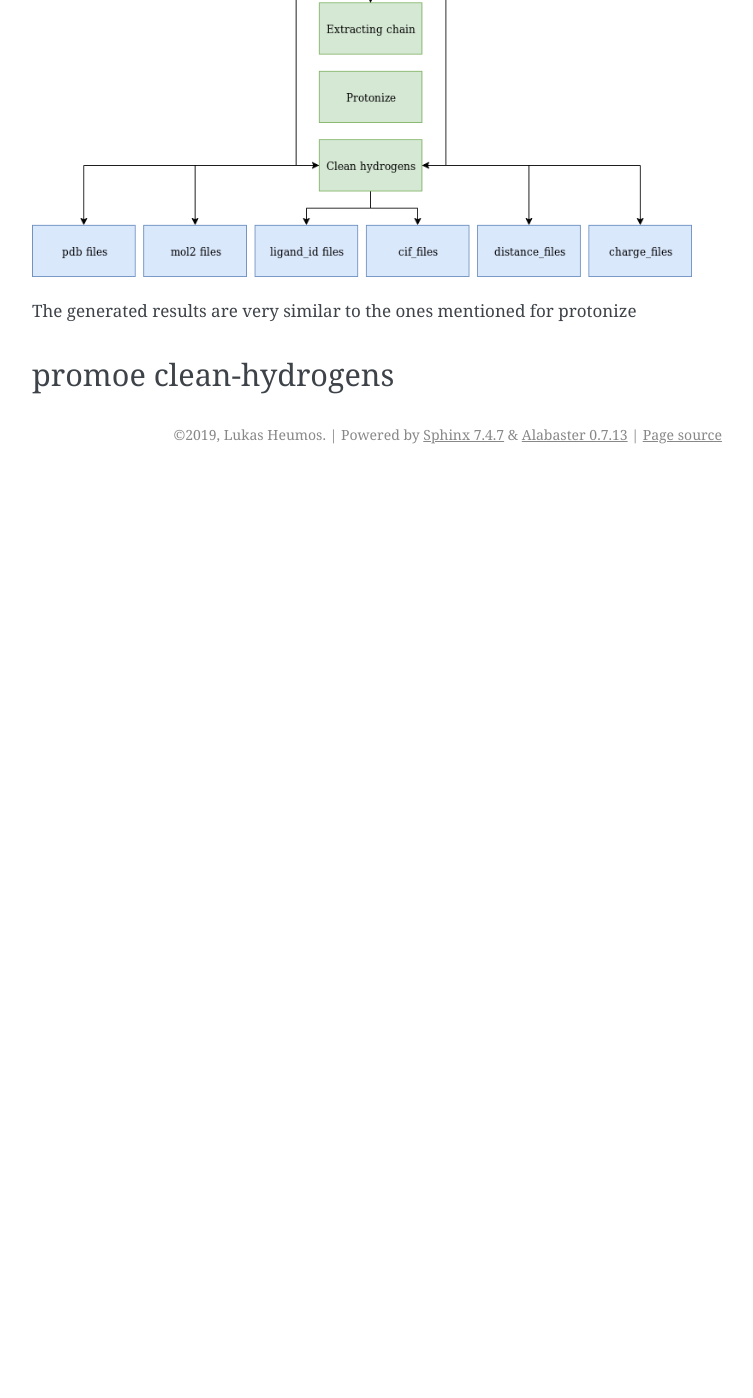
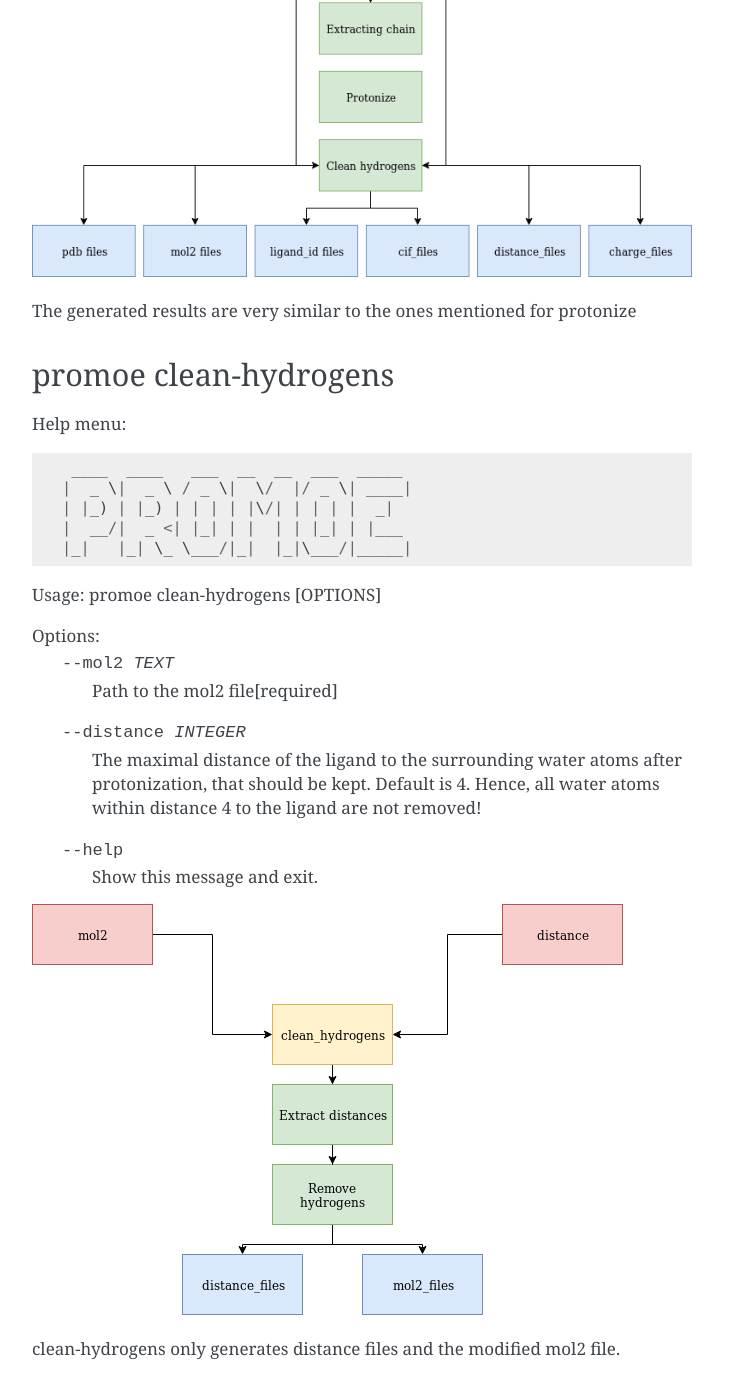
Before and after one commit to Zethson/promoe, a Sphinx documentation site: the page built from docs/usage.rst, in a window 1280 px wide and 1400 px high, scrolled down 3937 px. Shown: the whole window, without its empty margins (388-1141 px from the left). Built offline with Sphinx 7.4.7, drawn with Linux system fonts in a browser that asks for light colours; pages that are not in the unit, such as notebooks, are missing from menus; before the commit the page ends 4411 px from its top, so only the background shows below that.

Commit message:
[DOC] clean-hydrogens

```diff
--- a/docs/usage.rst
+++ b/docs/usage.rst
@@ -98,3 +98,23 @@ The generated results are very similar to the ones mentioned for protonize
 
 promoe clean-hydrogens
 ----------------------
+
+Help menu::
+
+                 ____  ____   ___  __  __  ___  _____
+                |  _ \|  _ \ / _ \|  \/  |/ _ \| ____|
+                | |_) | |_) | | | | |\/| | | | |  _|
+                |  __/|  _ <| |_| | |  | | |_| | |___
+                |_|   |_| \_ \___/|_|  |_|\___/|_____|
+
+Usage: promoe clean-hydrogens [OPTIONS]
+
+Options:
+  --mol2 TEXT         Path to the mol2 file[required]
+  --distance INTEGER  The maximal distance of the ligand to the surrounding water atoms after protonization, that should be kept. Default is 4. Hence, all water atoms within distance 4 to the ligand are not removed!
+  --help              Show this message and exit.
+
+.. image:: ../images/clean_hydrogens.png
+    :alt: clean-hydrogens overview
+
+clean-hydrogens only generates distance files and the modified mol2 file.
```
Also changed, not shown: images/clean_hydrogens.png (added), 1 other file.
